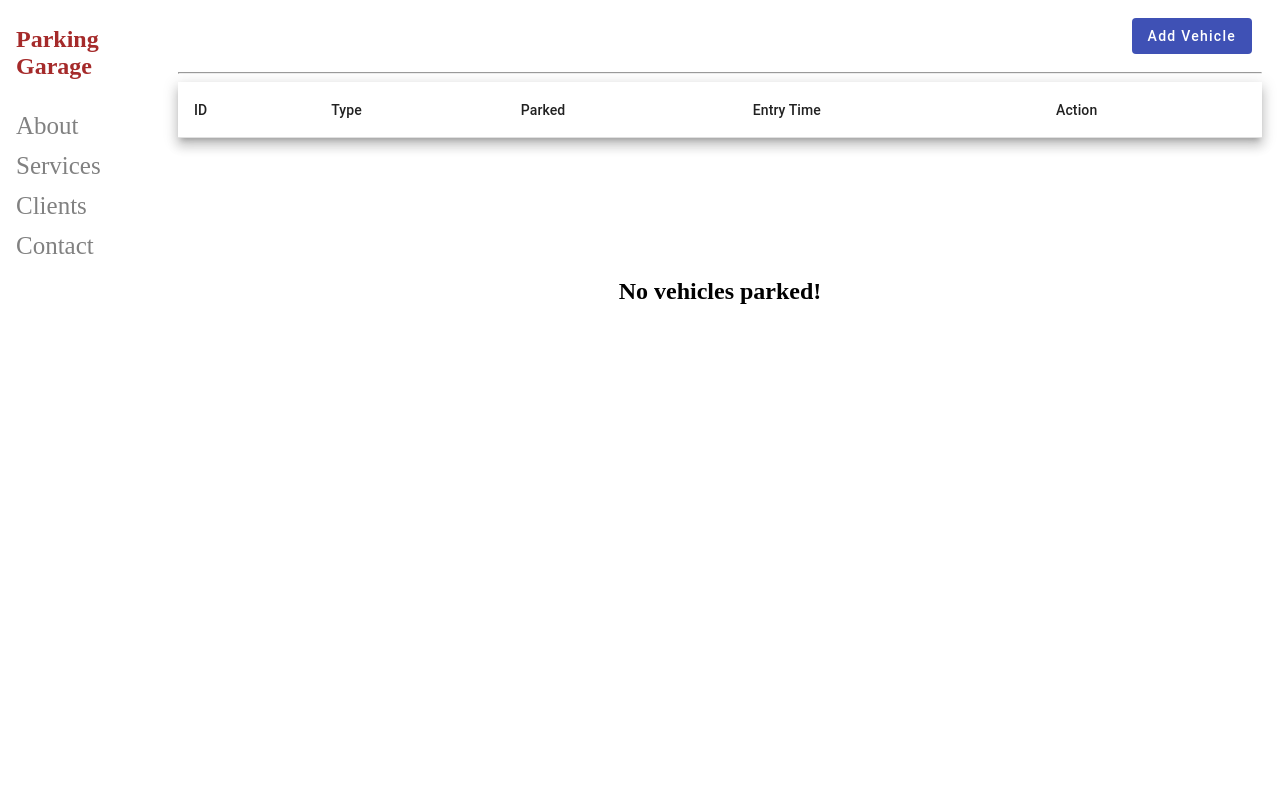
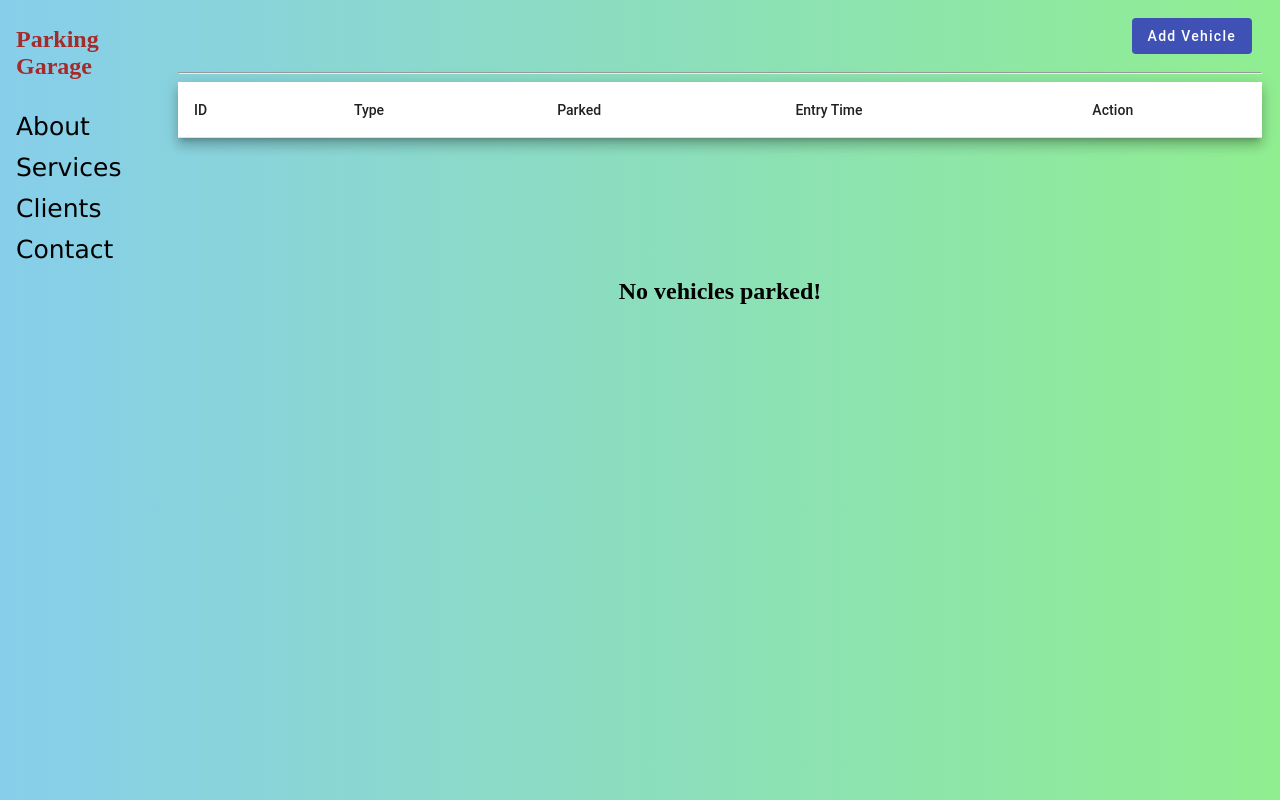
Before and after one commit to SandraSadan/ParkingGarage, an Angular app: page / in a window 1280 px wide. Built offline with nearby package versions, Linux system fonts and the light colour scheme.

Commit message:
fixed pagination issue, added sorting functionality for table

```diff
--- a/src/app/app.component.scss
+++ b/src/app/app.component.scss
@@ -5,16 +5,16 @@
     z-index: 1;
     top: 0;
     left: 0;
-    background-color: white;
     overflow-x: hidden;
 }
 
 /* The navigation menu links */
 .sidenav a {
     padding: 6px 8px 6px 16px;
-    text-decoration: none;
+    text-decoration: beige;
     font-size: 25px;
-    color: #818181;
+    color: black;
+    font-family: Verdana, Geneva, Tahoma, sans-serif;
     display: block;
 }
 
--- a/src/app/components/parking-list/parking-list/parking-list.component.html
+++ b/src/app/components/parking-list/parking-list/parking-list.component.html
@@ -1,27 +1,32 @@
-<table mat-table [dataSource]="dataWithPagination" class="mat-elevation-z8">
+<table
+  mat-table
+  [dataSource]="dataWithPagination"
+  matSort
+  class="mat-elevation-z8"
+>
   <!-- ID Column -->
-  <ng-container matColumnDef="vehicleID">
-    <th mat-header-cell *matHeaderCellDef>ID</th>
+  <ng-container matColumnDef="id">
+    <th mat-header-cell *matHeaderCellDef mat-sort-header>ID</th>
     <td mat-cell *matCellDef="let element">{{ element.id | titlecase }}</td>
   </ng-container>
 
   <!-- Type Column -->
   <ng-container matColumnDef="type">
-    <th mat-header-cell *matHeaderCellDef>Type</th>
+    <th mat-header-cell *matHeaderCellDef mat-sort-header>Type</th>
     <td mat-cell *matCellDef="let element">{{ element.type }}</td>
   </ng-container>
 
   <!-- Is Parked Column -->
   <ng-container matColumnDef="isParked">
-    <th mat-header-cell *matHeaderCellDef>Parked</th>
+    <th mat-header-cell *matHeaderCellDef mat-sort-header>Parked</th>
     <td mat-cell *matCellDef="let element">
       {{ element.isParked.toString() | titlecase }}
     </td>
   </ng-container>
 
   <!-- Time Column -->
-  <ng-container matColumnDef="time">
-    <th mat-header-cell *matHeaderCellDef>Entry Time</th>
+  <ng-container matColumnDef="entryTime">
+    <th mat-header-cell *matHeaderCellDef mat-sort-header>Entry Time</th>
     <td mat-cell *matCellDef="let element">
       {{ element.entryTime | date : "short" }}
     </td>
--- a/src/app/components/parking-list/parking-list/parking-list.component.ts
+++ b/src/app/components/parking-list/parking-list/parking-list.component.ts
@@ -1,6 +1,7 @@
-import { AfterViewInit, Component, EventEmitter, Input, OnInit, Output, ViewChild } from '@angular/core';
+import { AfterViewInit, Component, EventEmitter, Input, Output, ViewChild } from '@angular/core';
 import { VehicleDetails } from '../../../interfaces/vehicle';
 import { MatTableDataSource, MatTableModule } from '@angular/material/table';
+import { MatSort, MatSortModule } from '@angular/material/sort';
 import { CommonModule } from '@angular/common';
 import { MatButtonModule } from '@angular/material/button';
 import { MatPaginator, MatPaginatorModule, PageEvent } from '@angular/material/paginator';
@@ -8,18 +9,23 @@ import { MatPaginator, MatPaginatorModule, PageEvent } from '@angular/material/p
 @Component({
   selector: 'app-parking-list',
   standalone: true,
-  imports: [MatTableModule, CommonModule, MatButtonModule, MatPaginatorModule],
+  imports: [MatTableModule, CommonModule, MatButtonModule, MatPaginatorModule, MatSortModule],
   templateUrl: './parking-list.component.html',
-  styleUrl: './parking-list.component.scss'
+  styleUrls: ['./parking-list.component.scss']
 })
-export class ParkingListComponent implements OnInit, AfterViewInit {
+export class ParkingListComponent implements AfterViewInit {
+  @ViewChild(MatPaginator) paginator!: MatPaginator;
+  @ViewChild(MatSort) sort!: MatSort;
   _dataSource!: VehicleDetails[];
   dataWithPagination!: MatTableDataSource<VehicleDetails>;
+
   @Input("dataSource")
   set dataSource(value: VehicleDetails[])
   {
     this._dataSource = value;
     this.dataWithPagination = new MatTableDataSource(this._dataSource);
+    this.length = this._dataSource.length;
+    this.updatePaginator();
   }
   get dataSource()
   {
@@ -27,25 +33,29 @@ export class ParkingListComponent implements OnInit, AfterViewInit {
   }
   pageSize = 5;
   length = 100;
-  displayedColumns: string[] = ['vehicleID', 'type', 'isParked', 'time', 'action'];
+  displayedColumns: string[] = ['id', 'type', 'isParked', 'entryTime', 'action'];
   @Output() exit = new EventEmitter();
-  @ViewChild(MatPaginator) set paginator(paginator: MatPaginator) {
-    this.dataWithPagination.paginator = paginator;
-  };
 
   constructor() { }
 
-  ngOnInit() {
-    this.dataWithPagination = new MatTableDataSource(this._dataSource);
+  // After the view has been initialized, assign the paginator to the table data source
+  ngAfterViewInit() {
+    this.updatePaginator();
   }
 
-  // After the view has been initialized, assign the paginator to the table data source
-  ngAfterViewInit() {
-    this.dataWithPagination.paginator = this.paginator;
+  updatePaginator() {
+    if (this.paginator) {
+      this.dataWithPagination.paginator = this.paginator;
+      this.dataWithPagination.sort = this.sort;
+      this.paginator.length = this._dataSource.length; // Set paginator length to data source length
+      this.paginator.firstPage(); // Reset to first page when data changes
+    }
   }
 
   markExit(vehicleId: string) {
-    this.exit.emit(vehicleId);
+   if (vehicleId) {
+      this.exit.emit(vehicleId);
+    }
   }
 
   handlePageEvent(e: PageEvent) {
--- a/src/styles.scss
+++ b/src/styles.scss
@@ -1,3 +1,9 @@
 /* You can add global styles to this file, and also import other style files */
 @import "../node_modules/@angular/material/prebuilt-themes/deeppurple-amber.css";
 @import '../node_modules/@angular/material/prebuilt-themes/indigo-pink.css';
+
+body {
+    background: linear-gradient(to right, skyblue, lightgreen);
+    background-repeat: no-repeat;
+    background-attachment: fixed;
+}
```
Also changed, not shown: src/assets/images/stock-photo-bangkok-july-car-parking-in-the-area-in-homepro-at-fashion-island-shopping-mall-2497829221.jpg (added).
